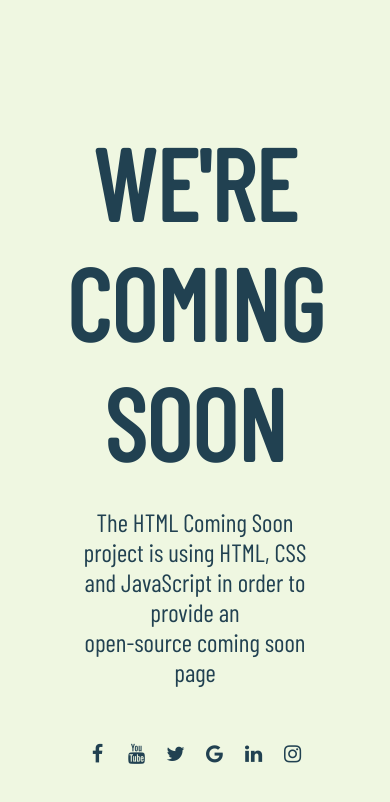
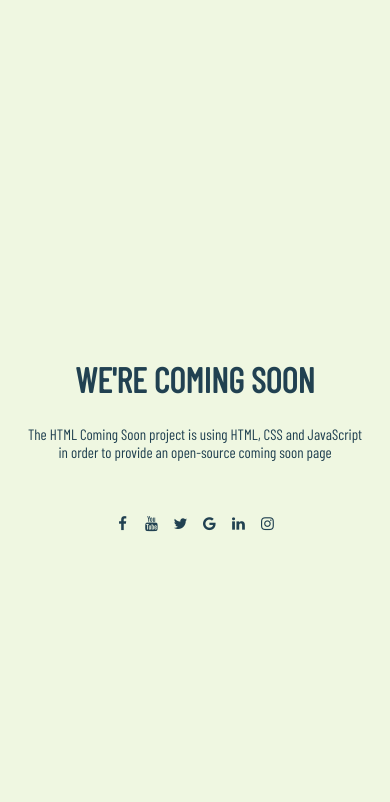
Before and after one commit to bagnara/html-coming-soon, a plain HTML site: page index.html in a window 390 px wide. Drawn offline with nearby package versions, Linux system fonts and the light colour scheme; a web font is replaced by a local one.

Commit message:
add responsive behaviour

```diff
--- a/css/style.css
+++ b/css/style.css
@@ -27,7 +27,7 @@ a {
 
 
 .container {
-    max-width: 1170px;
+    width: 1170px;
     margin: 0px auto;
 }
 
@@ -97,3 +97,56 @@ a {
     top: 50%;
     left: 50%;
 }
+
+
+
+@media (max-width: 1170px) {
+
+    .container {
+        width: 100%;
+    }
+
+    .jumbotron .title {
+        font-size: 80px;
+    }
+
+    .jumbotron .description {
+        font-size: 20px;
+    }
+
+}
+
+@media (max-width: 768px) {
+
+    .jumbotron .title {
+        font-size: 60px;
+    }
+
+    .jumbotron .description {
+        font-size: 15px;
+    }
+
+    .social li a {
+        font-size: 15px;
+        width: 15px;
+        height: 15px;
+        line-height: 15px;
+    }
+
+}
+
+@media (max-width: 468px) {
+
+    .jumbotron .title {
+        font-size: 35px;
+    }
+
+    .jumbotron .description {
+        margin: 0px 25px;
+    }
+
+    .jumbotron .description br {
+        display: none;
+    }
+
+}
```
